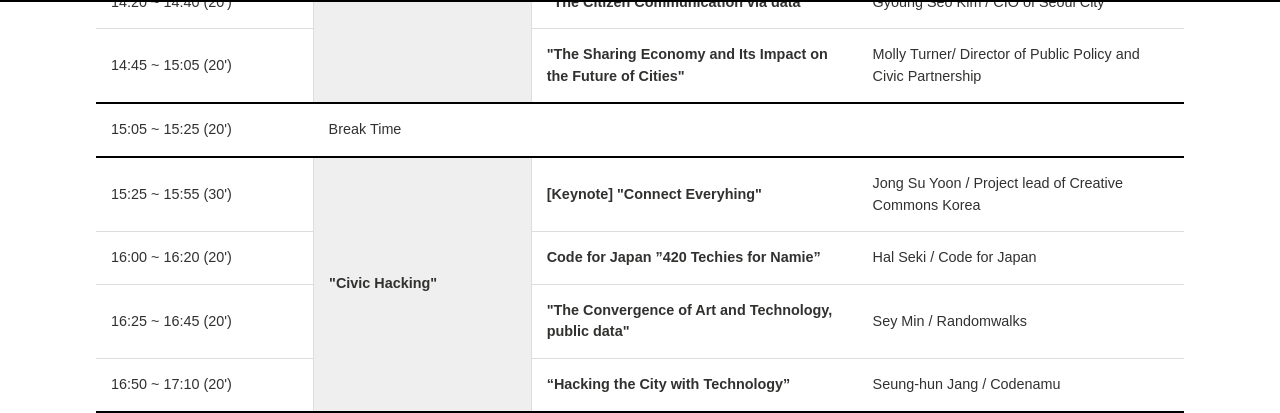
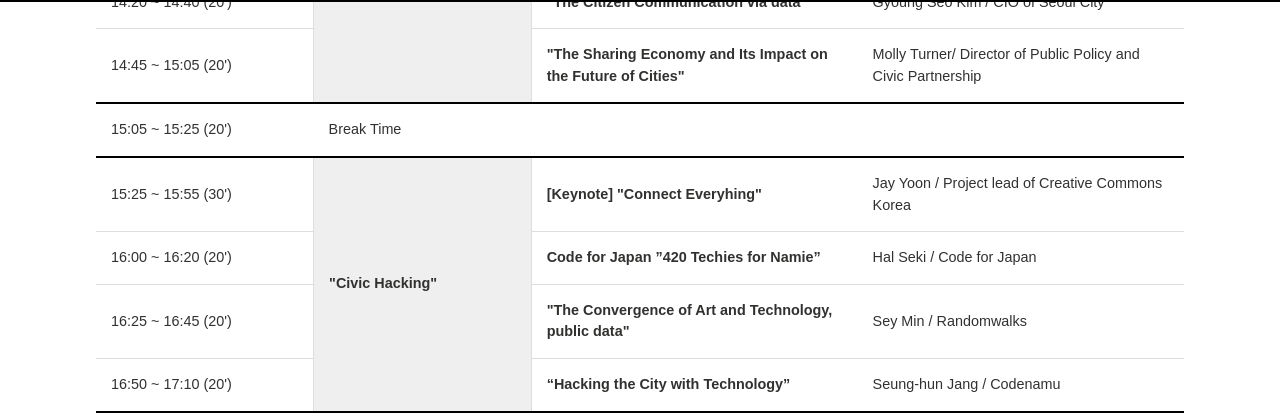
Before and after one commit to creativecommonskorea/cckcon3, a Jekyll site: the page built from schedule-en.md, in a window 1280 px wide and 900 px high, scrolled down 876 px. Shown: the part 85-498 px from the top of the window. Built offline with Jekyll 4.4.1, drawn with Linux system fonts in a browser that asks for light colours.

Commit message:
Jay!
Our project lead!

```diff
--- a/_data/speakers.yml
+++ b/_data/speakers.yml
@@ -15,7 +15,7 @@
   profile_img: wonsoon.png
 
 - name_ko: 윤종수
-  name_en: Jongsoo Yoon
+  name_en: Jay Yoon
   title_ko:
     "현) 법무법인 세종 변호사<br />CCKOREA 프로젝트 리드, 글로벌 CC 이사 "
   title_en:
--- a/_layouts/default-en.html
+++ b/_layouts/default-en.html
@@ -155,7 +155,7 @@
             <td>15:25 ~ 15:55 (30')</td>
             <td class="highlight" rowspan="4">"Civic Hacking"</td>
             <td class="title">[Keynote] "Connect Everyhing"</td>
-            <td>Jong Su Yoon / Project lead of Creative Commons Korea</td>
+            <td>Jay Yoon / Project lead of Creative Commons Korea</td>
             </tr>
             <tr>
             <td>16:00 ~ 16:20 (20')</td>
```
